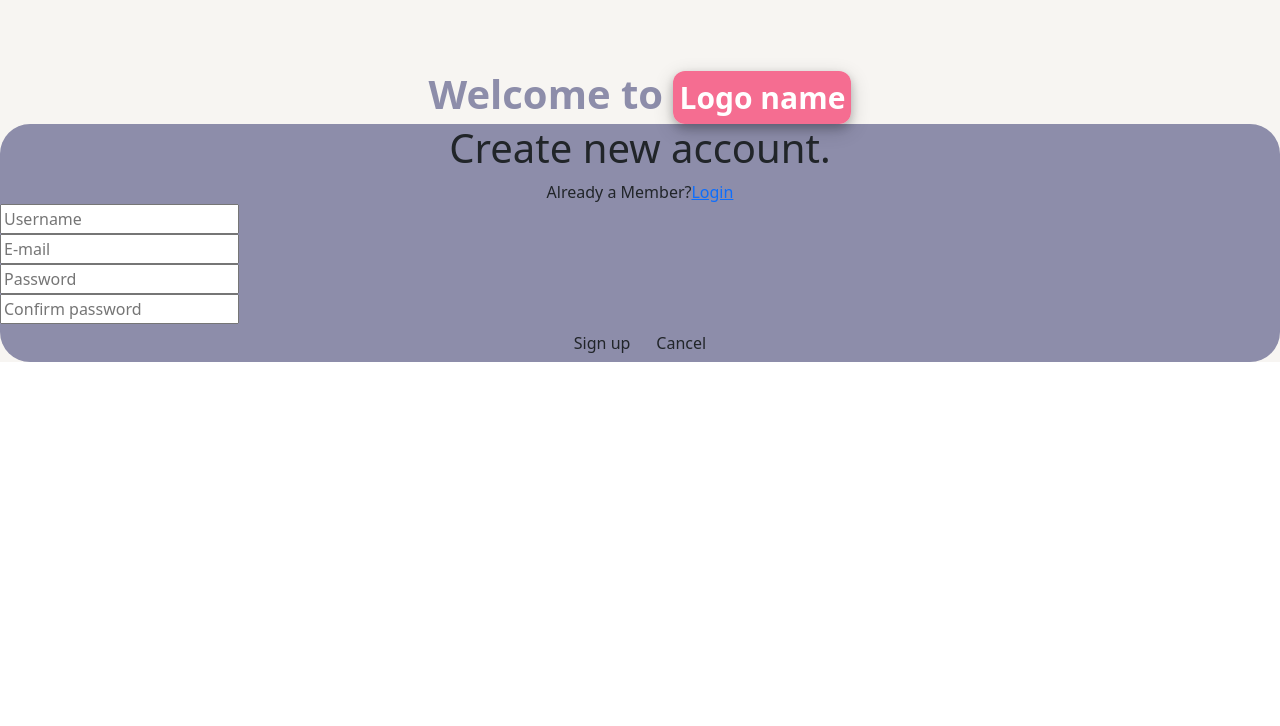
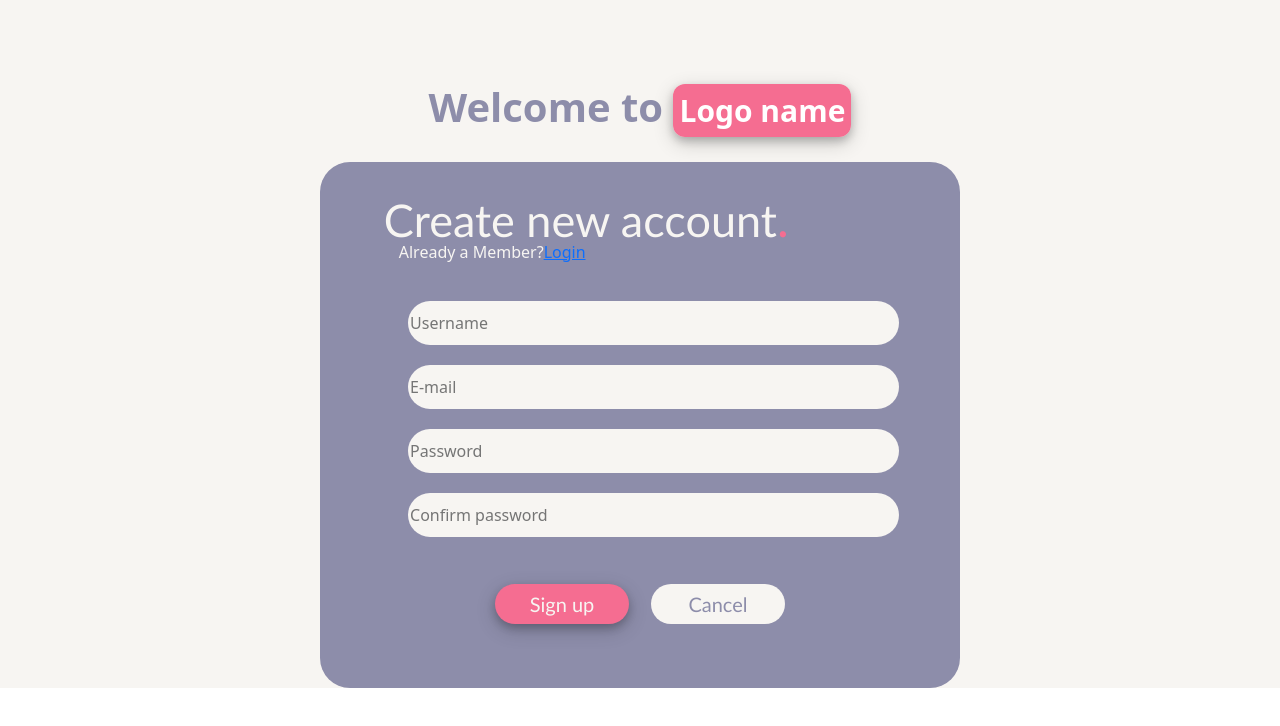
Before and after one commit to hanane54/social-network, a React (Create React App) app: page /sign-up in a window 1280 px wide. Shown: the top 726 px of the page. Built offline with nearby package versions, Linux system fonts and the light colour scheme.

Commit message:
signup page: part two

```diff
--- a/src/components/register/register.js
+++ b/src/components/register/register.js
@@ -7,7 +7,8 @@ const useStyles = makeStyles((theme)=>({
     signup:{
         background:"var(--third-color)",
         height:"100%",
-        width:"100%"
+        width:"100%",
+        marginTop:"1%"
 
     },
     welcome:{
@@ -29,18 +30,99 @@ const useStyles = makeStyles((theme)=>({
 
     },
     container:{
+        marginTop:"2%",
+        margin:"auto",
         backgroundColor:"var(--first-color)",
         borderRadius:"30px",
         textAlign:"center",
+        width:"50%",
+        height:"50%",
+        padding:"4%",
+        paddingBottom:"5%",
+        paddingTop:"2%",
 
     },
-    // form:{
-    //     display:"flex",
-    //     flexDirecton:"row"
-    // },
+    txt:{
+        marginLeft:"-20%",
+        color:"var(--third-color)",
+        fontWeight:"550",
+        fontFamily:"Calibri",
+        fontSize:"45px",
+
+    },
+    point:{
+        color:"var(--fourth-color)",
+        fontSize:"50px"
+    },
+    question:{
+        marginLeft:"-55%",
+        marginTop:"-3%",
+        color:"var(--third-color)",
+
+
+        // fontFamily:"Karla"
+
+
+    },
+    login:{
+        TextDecoration:"inerit",
+        color:"inerit"
+    },
+    form:{
+        // display:"flex",
+        // flexDirecton:"column"
+        // padding:"50px"
+        marginTop:"5%"
+
+    },
+    div_input:{
+        padding:"10px",
+        marginLeft:"5%",
+
+
+    },
     input: {
-        display:"block"
-    }
+        backgroundColor:"var(--third-color)",
+        display:"block",
+        margin:"auto",
+        borderRadius:"40px",
+        border:"1px",
+        width:"100%",
+        paddingTop:"10px",
+        paddingBottom:"10px",
+        color:"var(--first-color)",
+
+
+    },
+    btn1:{
+        color:"var(--third-color)",
+        backgroundColor:"var(--fourth-color)",
+        borderRadius:"23px",
+        border:"1px",
+        boxShadow: "0 4px 8px 0 rgba(0, 0, 0, 0.2), 0 6px 20px 0 rgba(0, 0, 0, 0.19)",
+        width:"25%",
+        padding:"5px",
+        fontFamily:"Calibri",
+        fontSize:"20px",
+        marginRight:"4%",
+        marginTop:"7%",
+        fontWeight:"570"
+    },
+    btn2:{
+        color:"var(--first-color)",
+        backgroundColor:"var(--third-color)",
+        borderRadius:"23px",
+        border:"1px",
+        // boxShadow: "0 4px 8px 0 rgba(0, 0, 0, 0.2), 0 6px 20px 0 rgba(0, 0, 0, 0.19)",
+        width:"25%",
+        padding:"5px",
+        fontFamily:"Calibri",
+        fontSize:"20px",
+        marginTop:"7%"
+
+
+
+    },
 
 }));
 function Register(){
@@ -51,10 +133,10 @@ function Register(){
                Welcome to <span className={classes.logo}>Logo name</span>
             </div>
             <div className={classes.container}>
-                <h1>Create new account<span className={classes.point}>.</span></h1>
-                <div className={classes.login}>
+                <h1 className={classes.txt}>Create new account<span className={classes.point}>.</span></h1>
+                <div className={classes.question}>
                     <span>Already a Member?</span>
-                    <span className={classes.signin}><Link to="/login">Login</Link></span>
+                    <span ><Link to="/login" className={classes.login}>Login</Link></span>
                 </div>
                 <form className={classes.form}>
                     {/* <label className="label">Name</label>
@@ -63,15 +145,15 @@ function Register(){
                     {/* <label>Username</label> */}
                     {/* <input/> */}
                     {/* <label className="label">Name</label> */}
-                    <input className={classes.input} type="text" placeholder="Username"/>
-                    <input className={classes.input}  type="email" placeholder="E-mail"/>
-                    <input className={classes.input}  type="password" placeholder="Password"/>
-                    <input className={classes.input}  type="password" placeholder="Confirm password"/>
+                    <div className={classes.div_input}><input className={classes.input} type="text" placeholder="Username"/></div>
+                    <div className={classes.div_input}><input className={classes.input}  type="email" placeholder="E-mail"/></div>
+                    <div className={classes.div_input}><input className={classes.input}  type="password" placeholder="Password"/></div>
+                    <div className={classes.div_input}><input className={classes.input}  type="password" placeholder="Confirm password"/></div>
                     {/* <button onClick={handleSubmit} className="btn" type="submit">
                     Submit
                     </button> */}
-                    <button className="btn" type="submit"> Sign up</button>
-                    <button className="btn" type=""> Cancel</button>
+                    <button className={classes.btn1} type="submit"> Sign up</button>
+                    <button className={classes.btn2} type=""> Cancel</button>
 
 
                 </form>
```
